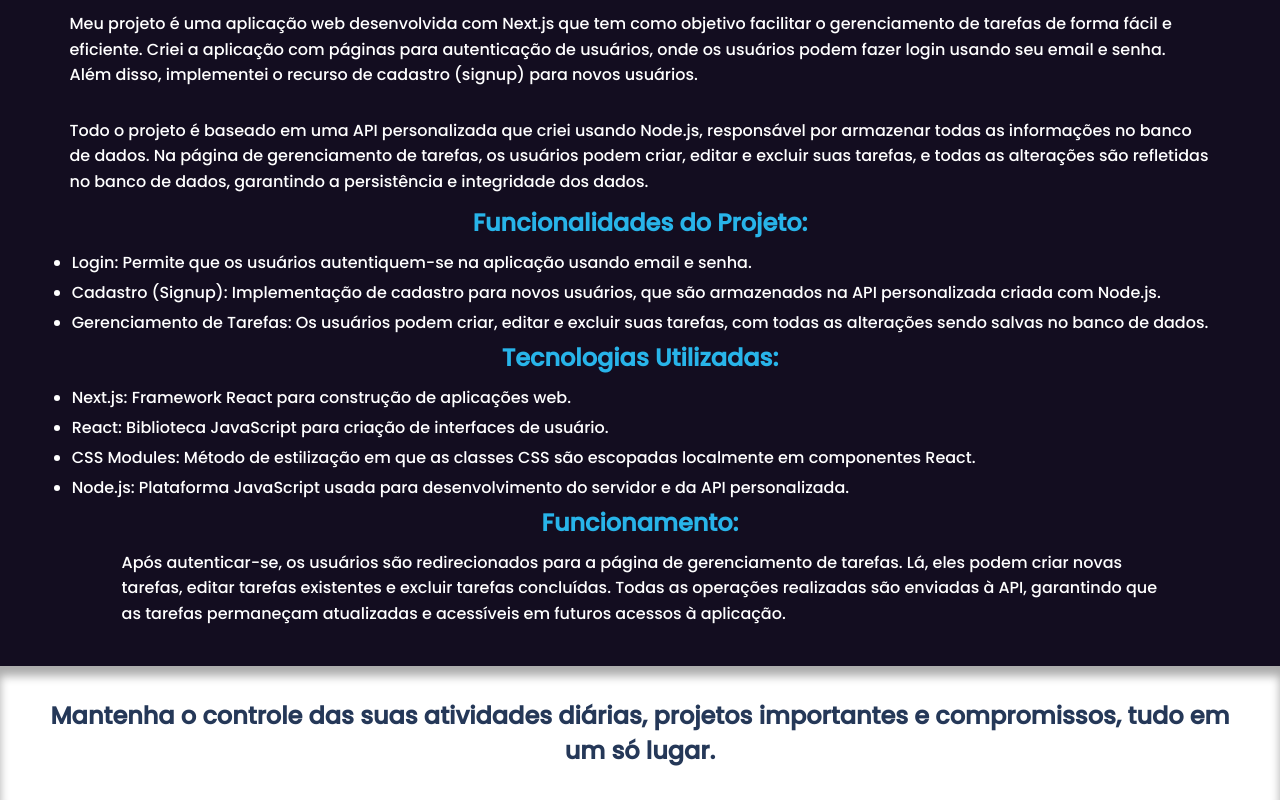
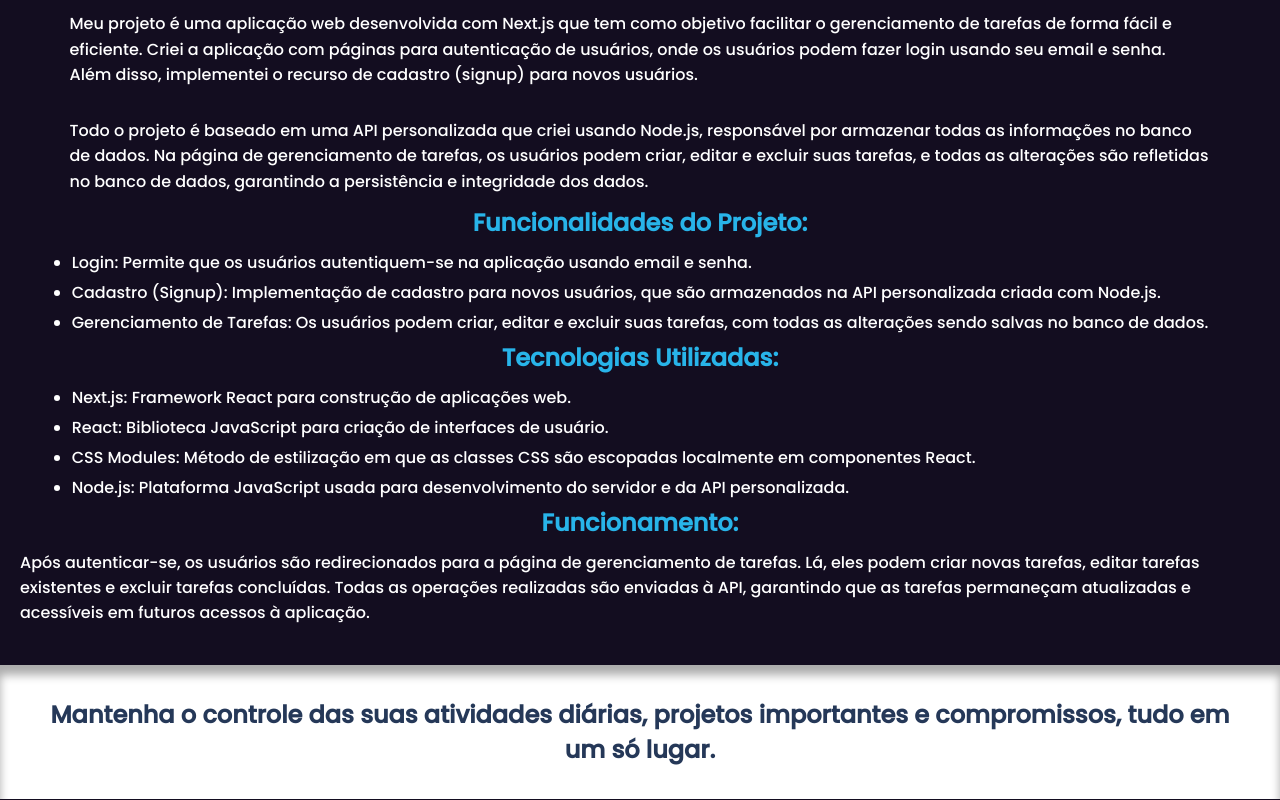
Before and after one commit to GuilhermeGomesti1/MyApiSystem, a Next.js app: page /sobre-o-projeto in a window 1280 px wide. Shown: the part 543-1343 px from the top of the page. Built offline with nearby package versions, Linux system fonts and the light colour scheme.

Commit message:
Update styles.module.css

```diff
--- a/src/pages/sobre-o-projeto/styles.module.css
+++ b/src/pages/sobre-o-projeto/styles.module.css
@@ -54,10 +54,8 @@
 .textFuncionamento {
   text-align: initial;
   color: white;
-  line-height: 1.6;
-  margin-left: auto;
-  margin-right: auto;
-  width: 81%;
+  margin-left: 20px;
+  margin-right: 20px;
   margin-bottom: 20px;
   max-width: 1400px;
 
```
